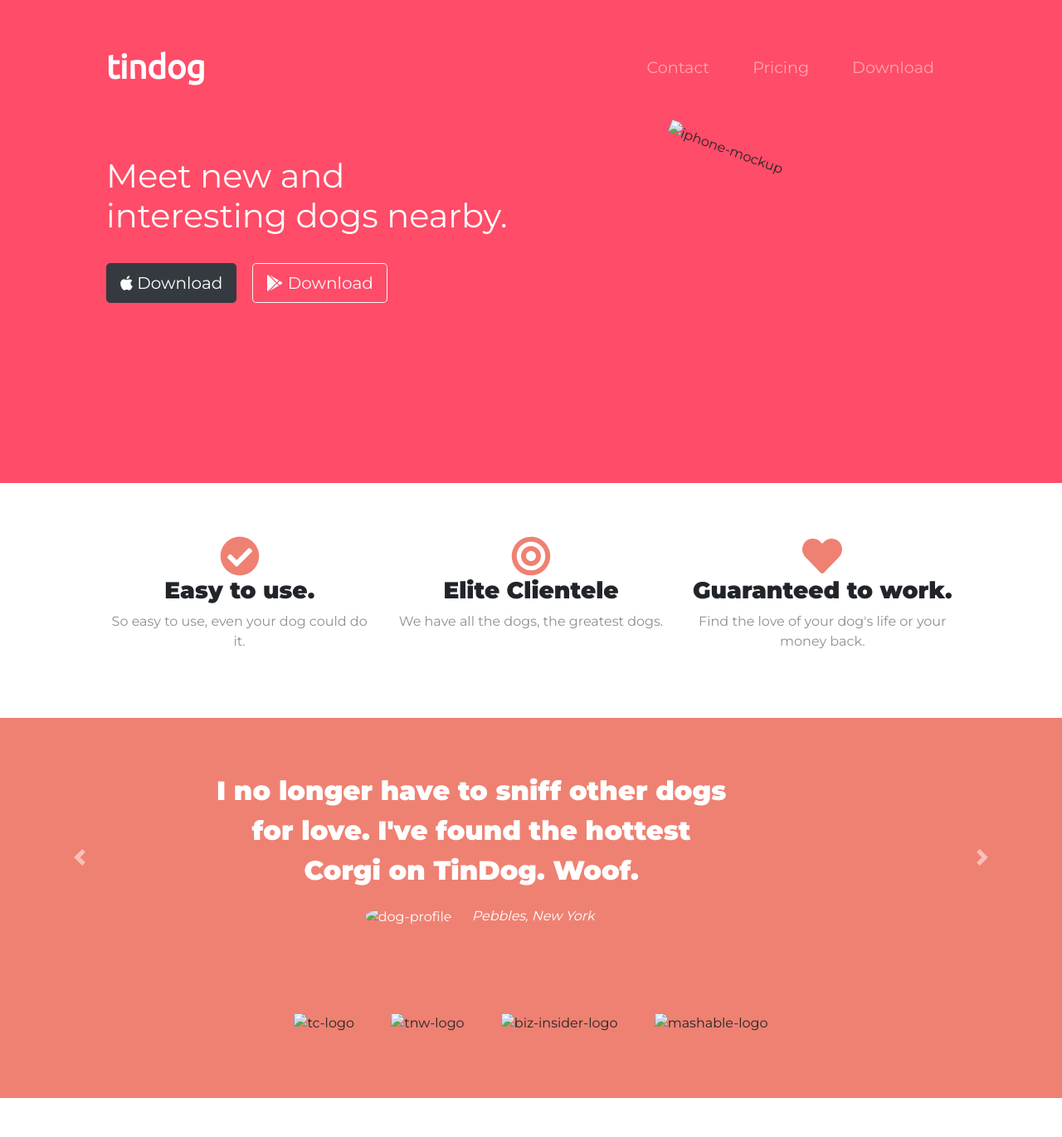
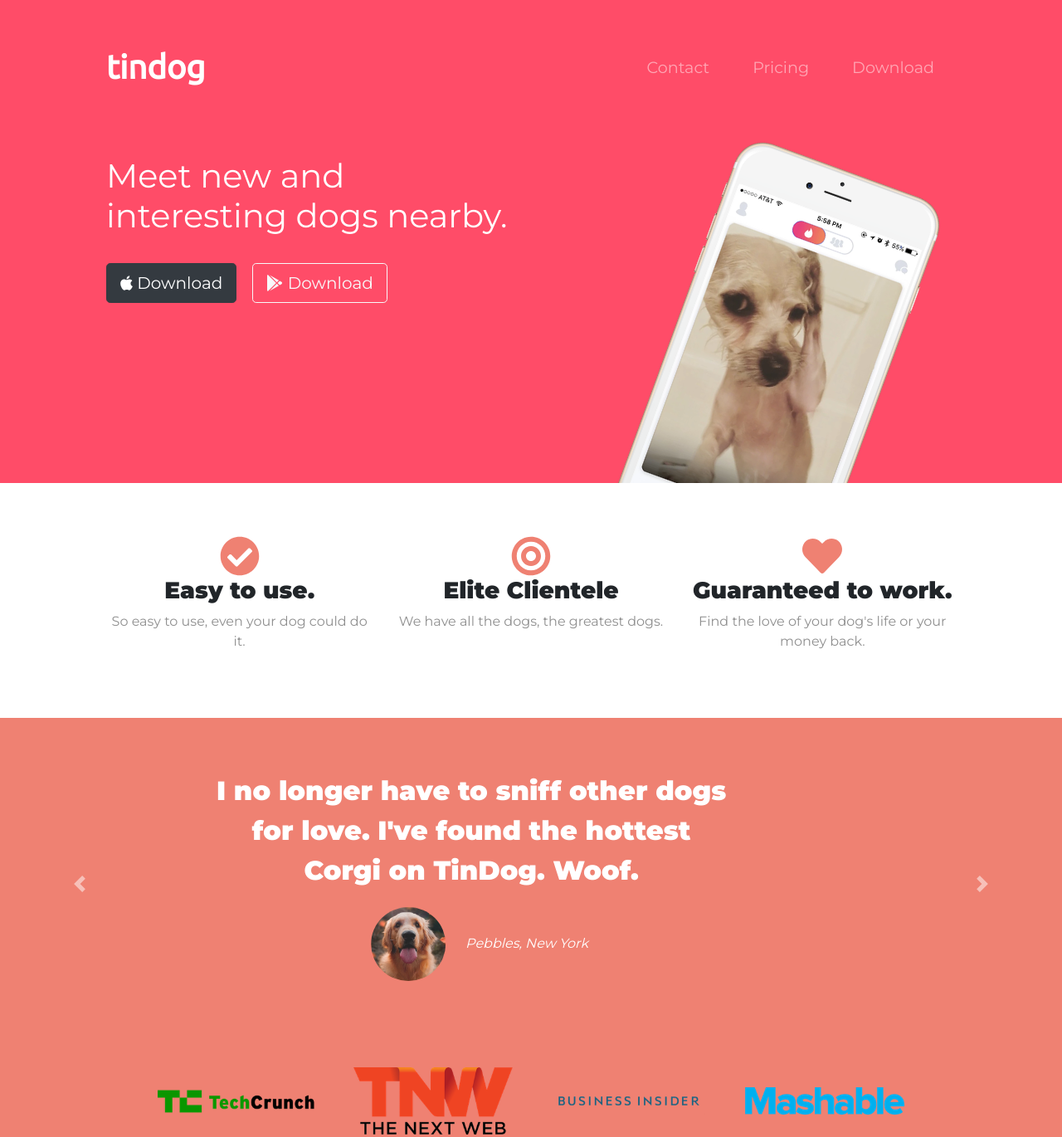
Before and after one commit to Veljko-Premovic/Tindog, a plain HTML site: page index.html in a window 1280 px wide. Shown: the top 1370 px of the page at 83% size. Drawn offline with nearby package versions, Linux system fonts and the light colour scheme; files that its build step writes are made by us from their sources.

Commit message:
Update index.html

```diff
--- a/index.html
+++ b/index.html
@@ -19,7 +19,7 @@
   <!---Fontawsome------->
   <script defer src="https://use.fontawesome.com/releases/v5.13.0/js/all.js"></script>
   <!---CSS------->
-  <link rel="stylesheet" href="css/style.css" type="text/css">
+  <link rel="stylesheet" href="style.css" type="text/css">
 
 </head>
 
@@ -66,7 +66,7 @@
 
         </div>
         <div class="col-lg-6">
-          <img class="title-img" src="images/iphone6.png" alt="iphone-mockup">
+          <img class="title-img" src="iphone6.png" alt="iphone-mockup">
         </div>
 
       </div>
@@ -112,12 +112,12 @@
       <div class="carousel-inner">
         <div class="carousel-item active">
           <h2>I no longer have to sniff other dogs for love. I've found the hottest Corgi on TinDog. Woof.</h2>
-          <img class="testimonial-img" src="images/dog-img.jpg" alt="dog-profile">
+          <img class="testimonial-img" src="dog-img.jpg" alt="dog-profile">
           <em>Pebbles, New York</em>
         </div>
         <div class="carousel-item">
           <h2 class="testimonial-text">My dog used to be so lonely, but with TinDog's help, they've found the love of their life. I think.</h2>
-          <img class="testimonial-img" src="images/lady-img.jpg" alt="lady-profile">
+          <img class="testimonial-img" src="lady-img.jpg" alt="lady-profile">
           <em>Beverly, Illinois</em>
         </div>
       </div>
@@ -138,10 +138,10 @@
   <!-- Press -->
 
   <section id="press">
-    <img class="press-logo" src="images/techcrunch.png" alt="tc-logo">
-    <img class="press-logo" src="images/tnw.png" alt="tnw-logo">
-    <img class="press-logo" src="images/bizinsider.png" alt="biz-insider-logo">
-    <img class="press-logo" src="images/mashable.png" alt="mashable-logo">
+    <img class="press-logo" src="techcrunch.png" alt="tc-logo">
+    <img class="press-logo" src="tnw.png" alt="tnw-logo">
+    <img class="press-logo" src="bizinsider.png" alt="biz-insider-logo">
+    <img class="press-logo" src="mashable.png" alt="mashable-logo">
 
   </section>
 
```
